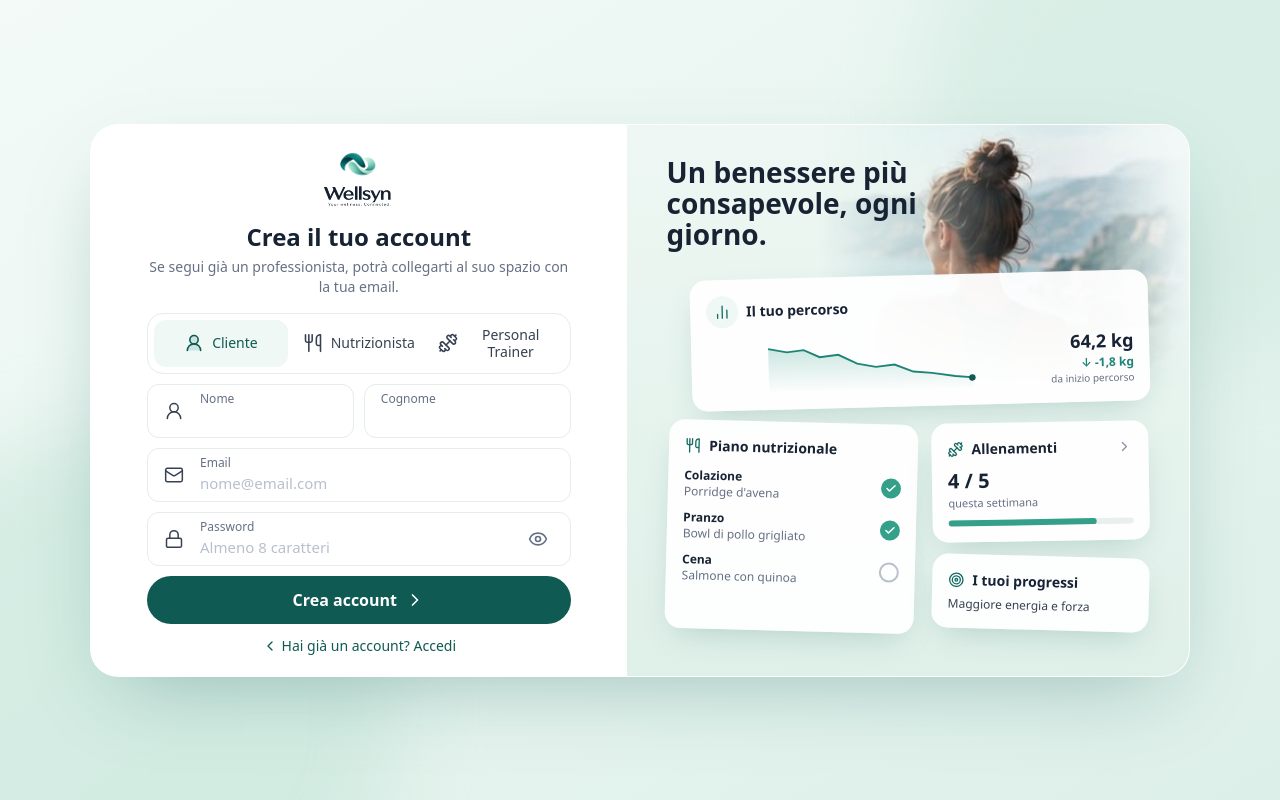
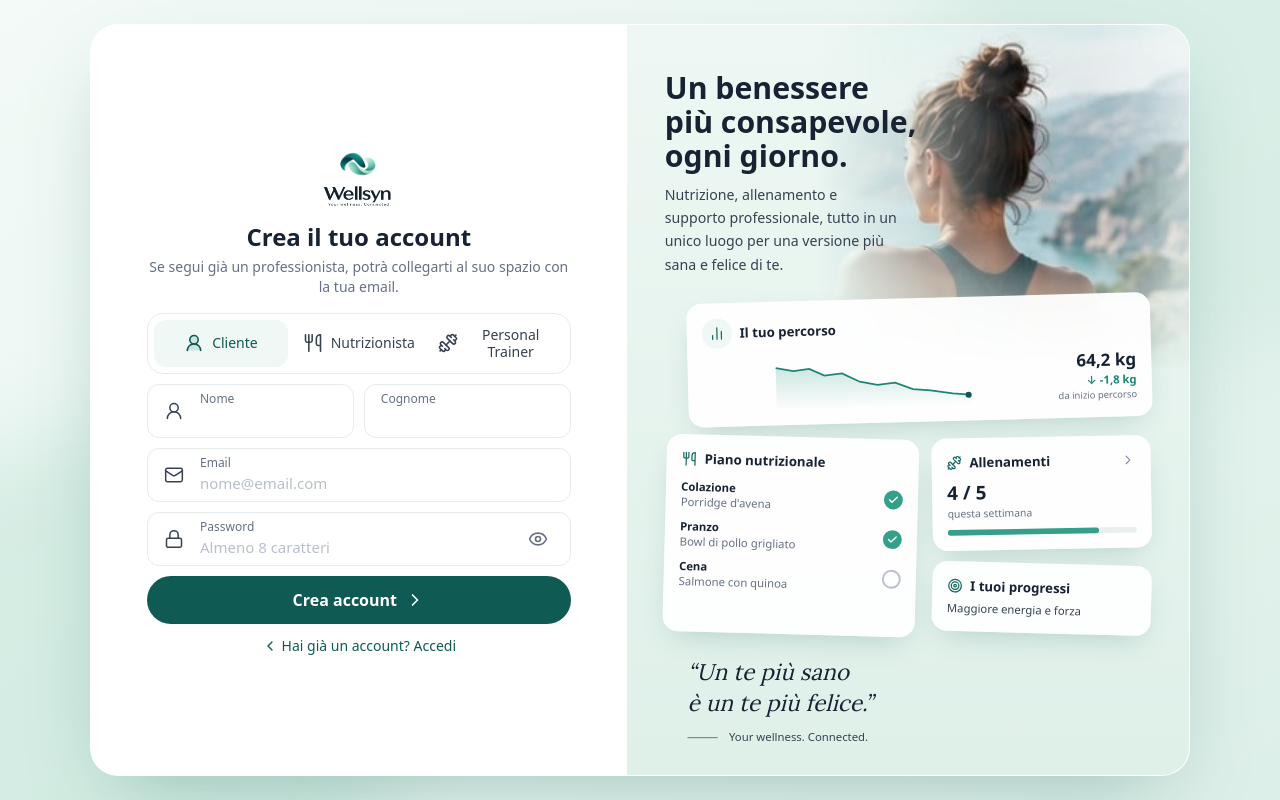
Before and after one commit to alfionastasi2002-bit/wellsyn-app, a React (Vite) app in the folder client/: page /registrati in a window 1280 px wide. Built offline with nearby package versions, Linux system fonts and the light colour scheme; no server answers.

Commit message:
Login: la vetrina si rimpicciolisce in proporzione invece di nascondere i testi

```diff
--- a/client/src/index.css
+++ b/client/src/index.css
@@ -33,16 +33,12 @@
 }
 
 /* Varianti per l'altezza dello schermo (login e registrazione):
-   short ≤ 820px (es. MacBook 13") · tiny ≤ 640px · roomy ≥ 960px (monitor grandi).
+   short ≤ 820px (es. MacBook 13") · tiny ≤ 660px · roomy ≥ 960px (monitor grandi).
    L'ordine conta: "tiny" viene dopo "short" così, quando valgono entrambe, vince "tiny". */
 @custom-variant short (@media (max-height: 820px));
-@custom-variant tiny (@media (max-height: 640px));
+@custom-variant tiny (@media (max-height: 660px));
 @custom-variant roomy (@media (min-height: 960px));
 
-/* Vetrina del login: mostra più contenuti solo se c'è abbastanza altezza (container query). */
-@custom-variant sc-cards (@container showcase (min-height: 545px));
-@custom-variant sc-text (@container showcase (min-height: 665px));
-@custom-variant sc-quote (@container showcase (min-height: 800px));
 
 /* Scorrimento senza barra visibile (menu laterale). */
 @utility no-scrollbar {
--- a/client/src/pages/auth/AuthShell.jsx
+++ b/client/src/pages/auth/AuthShell.jsx
@@ -1,33 +1,74 @@
 import { ChartNoAxesColumn, Check, ChevronRight, Dumbbell, Target, Utensils } from 'lucide-react';
+import { useLayoutEffect, useRef } from 'react';
 
 /** Cornice delle pagine di accesso: modulo a sinistra, vetrina illustrata a destra. */
 export function AuthShell({ children }) {
   return (
-    <div className="relative flex min-h-dvh items-center justify-center overflow-hidden bg-white sm:bg-gradient-to-br sm:from-[#f3faf7] sm:via-[#e8f5f0] sm:to-[#dcefe8] sm:p-4 lg:p-6 tiny:p-3">
+    <div className="relative flex min-h-dvh items-center justify-center overflow-hidden bg-white sm:bg-gradient-to-br sm:from-[#f3faf7] sm:via-[#e8f5f0] sm:to-[#dcefe8] sm:p-4 lg:h-dvh lg:p-6 tiny:p-3">
       {/* Onde decorative di sfondo */}
       <div aria-hidden="true" className="pointer-events-none absolute hidden sm:block -top-40 -right-40 h-[520px] w-[520px] rounded-full bg-[#cfeadf]/60 blur-2xl" />
       <div aria-hidden="true" className="pointer-events-none absolute hidden sm:block -bottom-48 -left-40 h-[560px] w-[560px] rounded-full bg-[#bfe3d5]/50 blur-2xl" />
 
-      <div className="relative grid w-full max-w-[1100px] overflow-hidden bg-white sm:rounded-[28px] sm:border sm:border-white/80 sm:shadow-[0_30px_80px_-30px_rgba(15,90,83,0.35)] lg:grid-cols-[1fr_1.05fr]">
-        <div className="flex flex-col justify-center px-5 py-6 sm:px-12 sm:py-10 lg:px-14 short:py-5 tiny:py-3">{children}</div>
+      <div className="relative grid w-full max-w-[1100px] overflow-hidden bg-white sm:rounded-[28px] sm:border sm:border-white/80 sm:shadow-[0_30px_80px_-30px_rgba(15,90,83,0.35)] lg:h-full lg:max-h-[920px] lg:grid-cols-[1fr_1.05fr]">
+        <div className="flex min-h-0 flex-col justify-center px-5 py-6 sm:px-12 sm:py-10 lg:overflow-y-auto lg:px-14 short:py-5 tiny:py-3">{children}</div>
         <Showcase />
       </div>
     </div>
   );
 }
 
+/**
+ * Adatta il contenuto allo spazio del riquadro: se non ci sta, lo rimpicciolisce in proporzione
+ * (testi, schede e citazione restano tutti visibili) e lo allarga in modo che occupi sempre tutta la larghezza.
+ */
+function useFitToBox(boxRef, contentRef) {
+  useLayoutEffect(() => {
+    const box = boxRef.current;
+    const content = contentRef.current;
+    if (!box || !content) return undefined;
+
+    const fit = () => {
+      const width = box.clientWidth;
+      const height = box.clientHeight;
+      if (!width || !height) return;
+      content.style.transform = 'none';
+      content.style.minHeight = '0px';
+      content.style.width = `${width}px`;
+      let scale = 1;
+      // Allargando il contenuto il testo va meno a capo: si ripete finché la misura è stabile.
+      for (let i = 0; i < 4; i += 1) {
+        const next = Math.min(1, height / content.offsetHeight);
+        content.style.width = `${width / next}px`;
+        if (Math.abs(next - scale) < 0.005) {
+          scale = next;
+          break;
+        }
+        scale = next;
+      }
+      scale = Math.min(scale, height / content.offsetHeight);
+      content.style.minHeight = `${height / scale}px`;
+      content.style.transform = `scale(${scale})`;
+    };
+
+    fit();
+    const observer = new ResizeObserver(fit);
+    observer.observe(box);
+    document.fonts?.ready.then(fit);
+    return () => observer.disconnect();
+  }, [boxRef, contentRef]);
+}
+
 function Showcase() {
+  const boxRef = useRef(null);
+  const contentRef = useRef(null);
+  useFitToBox(boxRef, contentRef);
+
   return (
-    // L'altezza della vetrina la decide il modulo a sinistra; i contenuti si adattano a quello spazio.
-    <aside
-      aria-hidden="true"
-      className="relative hidden overflow-hidden bg-gradient-to-b from-[#eef7f3] to-[#dff0e9] lg:block"
-      style={{ containerType: 'size', containerName: 'showcase' }}
-    >
+    <aside ref={boxRef} aria-hidden="true" className="relative hidden overflow-hidden bg-gradient-to-b from-[#eef7f3] to-[#dff0e9] lg:block">
       <img
         src="/images/hero-client.jpg"
         alt=""
-        className="absolute top-0 right-0 h-[48%] max-h-[340px] w-[66%] object-cover object-[45%_30%]"
+        className="absolute top-0 right-0 h-[46%] max-h-[360px] w-[66%] object-cover object-[45%_30%]"
         style={{
           maskImage: 'linear-gradient(to right, transparent 0%, black 55%), linear-gradient(to bottom, black 60%, transparent 100%)',
           maskComposite: 'intersect',
@@ -35,11 +76,11 @@ function Showcase() {
           WebkitMaskComposite: 'source-in',
         }}
       />
-      <div className="absolute inset-0 z-10 flex flex-col px-10 py-8 sc-text:pt-12">
-        <h2 className="max-w-[270px] font-display text-[28px] leading-[1.12] font-semibold text-ink-900 sc-text:text-[32px]">
+      <div ref={contentRef} className="absolute top-0 left-0 z-10 flex origin-top-left flex-col px-10 pt-12 pb-8">
+        <h2 className="max-w-[270px] font-display text-[32px] leading-[1.12] font-semibold text-ink-900">
           Un benessere più consapevole, ogni giorno.
         </h2>
-        <p className="mt-3 hidden max-w-[250px] text-[15px] leading-relaxed text-ink-700 sc-text:block">
+        <p className="mt-3 max-w-[250px] text-[15px] leading-relaxed text-ink-700">
           Nutrizione, allenamento e supporto professionale, tutto in un unico luogo per una versione più sana e felice di te.
         </p>
 
@@ -69,7 +110,7 @@ function Showcase() {
             </div>
           </div>
 
-          <div className="hidden grid-cols-[1.15fr_1fr] gap-4 sc-cards:grid">
+          <div className="grid grid-cols-[1.15fr_1fr] gap-4">
             <div className="rotate-[1.5deg] rounded-2xl bg-white/95 p-4 shadow-float">
               <p className="flex items-center gap-2 text-sm font-semibold">
                 <Utensils className="h-4 w-4 text-brand-700" /> Piano nutrizionale
@@ -114,7 +155,7 @@ function Showcase() {
           </div>
         </div>
 
-        <figure className="mt-auto hidden pt-6 pl-6 sc-quote:block">
+        <figure className="mt-auto pt-6 pl-6">
           <blockquote className="font-serif text-[24px] leading-snug text-ink-900 italic">
             “Un te più sano
             <br />è un te più felice.”
```
